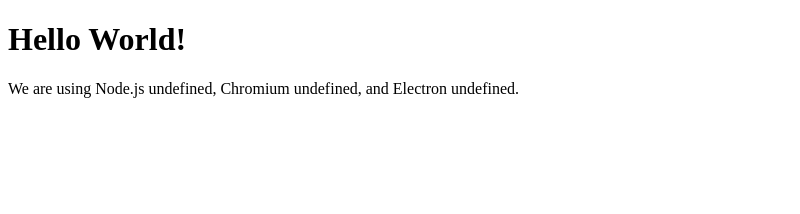
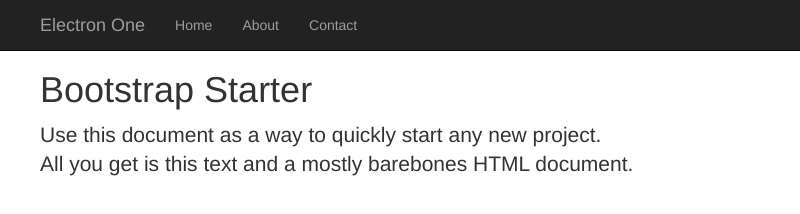
Before and after one commit to noninterface/electron-one, an Electron app: page index.html in a window 800 px wide. Drawn offline with nearby package versions, Linux system fonts and the light colour scheme.

Commit message:
enhancement to index page

```diff
--- a/index.html
+++ b/index.html
@@ -3,17 +3,45 @@
   <head>
     <meta charset="UTF-8">
     <title>Hello World!</title>
+    <link rel="stylesheet" type="text/css" href="node_modules/bootstrap/dist/css/bootstrap.css">
+    <script type="text/javascript" src="node_modules/bootstrap/dist/js/bootstrap.js"></script>
+    <style>
+        body {
+            padding-top: 50px;
+        }
+    </style>
   </head>
   <body>
-    <h1>Hello World!</h1>
-    <!-- All of the Node.js APIs are available in this renderer process. -->
-    We are using Node.js <script>document.write(process.versions.node)</script>,
-    Chromium <script>document.write(process.versions.chrome)</script>,
-    and Electron <script>document.write(process.versions.electron)</script>.
-  </body>
+      <nav class="navbar navbar-inverse navbar-fixed-top">
+          <div class="container">
+              <div class="navbar-header">
+                  <button type="button" class="navbar-toggle collapsed" data-toggle="collapse"
+                  target="#navbar" aria-expanded="false" aria-controls="navbar">
+                    <span class="sr-only">Toggle Navigation</span>
+                    <span class="icon-bar"></span>
+                    <span class="icon-bar"></span>
+                    <span class="icon-bar"></span>
+                </button>
+                <a class="navbar-brand" href="#">Electron One</a>
+            </div>
+            <div id="navbar" class="collapse navbar-collapse">
+                <ul class="nav navbar-nav">
+                    <li><a href="#">Home</a></li>
+                    <li><a href="#about">About</a></li>
+                    <li><a href="#contact">Contact</a></li>
+                </ul>
+            </div>
+        </nav>
 
+        <div class="container">
+            <div class="starter-template">
+                <h1>Bootstrap Starter</h1>
+                <p class="lead">Use this document as a way to quickly start any new project.<br> All you get is this text and a mostly barebones HTML document.</p>
+            </div>
+        </div><!-- end container -->
   <script>
     // You can also require other files to run in this process
     require('./renderer.js')
   </script>
+  </body>
 </html>
```
Also changed, not shown: package.json (+11 -1 lines).
